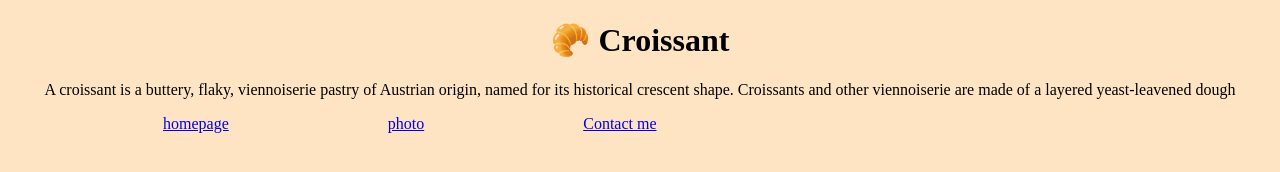
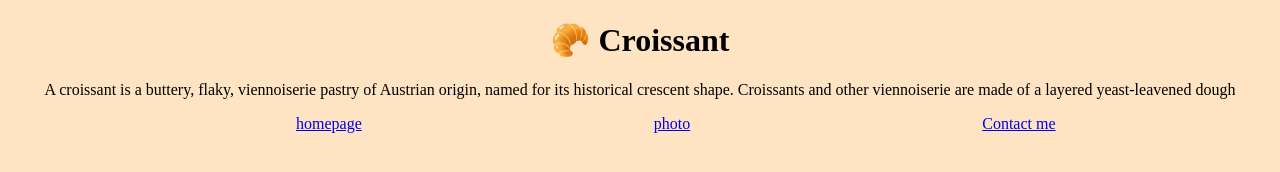
Before and after one commit to Athens410/Multiple-Page-Hosting, a plain HTML site: page index.html in a window 1280 px wide. Drawn offline with Linux system fonts and the light colour scheme.

Commit message:
moved text

```diff
--- a/src/styles.css
+++ b/src/styles.css
@@ -9,7 +9,7 @@ body{
 }
 a{
     text-align: center;
-    margin-left: 155px;
+    margin-left: 288px;
 }
 img{
     display: block;
```
